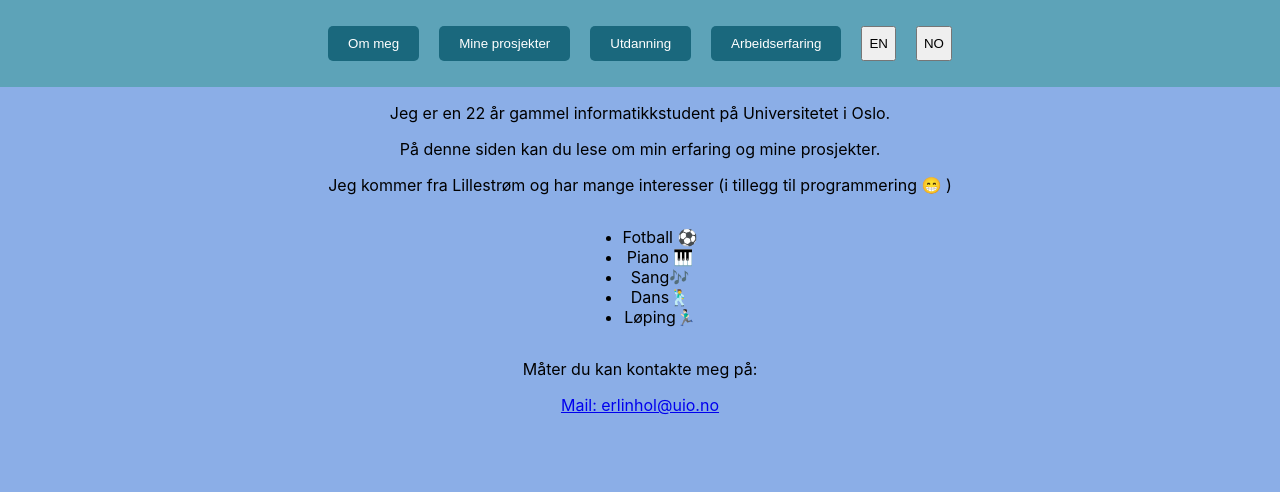
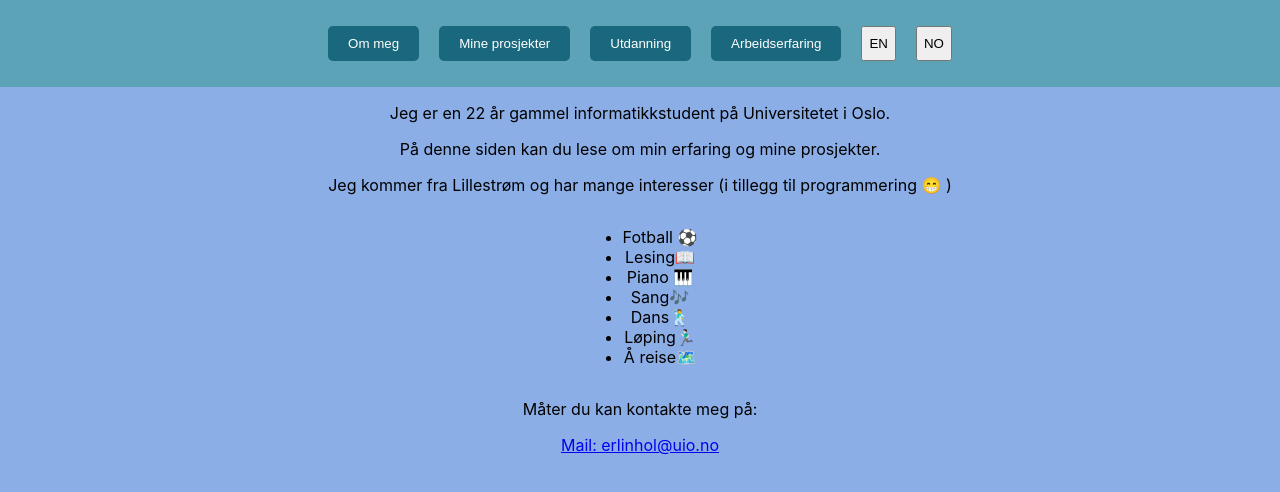
Before and after one commit to erlhol/Erling-Holte, a React (Create React App) app in the folder my-app/: page / in a window 1280 px wide. Shown: the top 492 px of the page. Built offline with nearby package versions, Linux system fonts and the light colour scheme.

Commit message:
:sparkles: Add more activities

```diff
--- a/my-app/src/components/AboutMe.tsx
+++ b/my-app/src/components/AboutMe.tsx
@@ -9,10 +9,12 @@ const AboutMe: React.FC = () => {
     <div style={{textAlign: 'center'}}>
         <ul style={{display: 'inline-block'}}>
             <li>Fotball ⚽</li>
+            <li>Lesing📖</li>
             <li>Piano 🎹</li>
             <li>Sang🎶</li>
             <li>Dans🕺</li>
             <li>Løping🏃🏻‍♂️</li>
+            <li>Å reise🗺️</li>
         </ul>
     </div>
 
```
